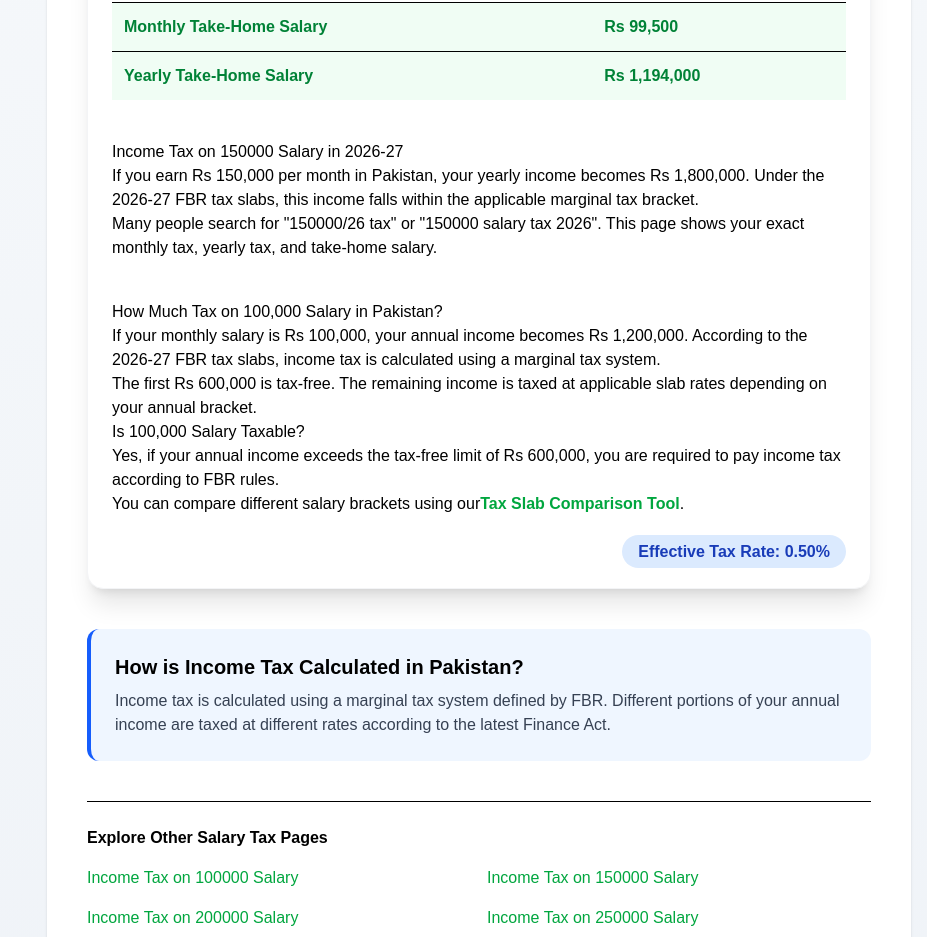
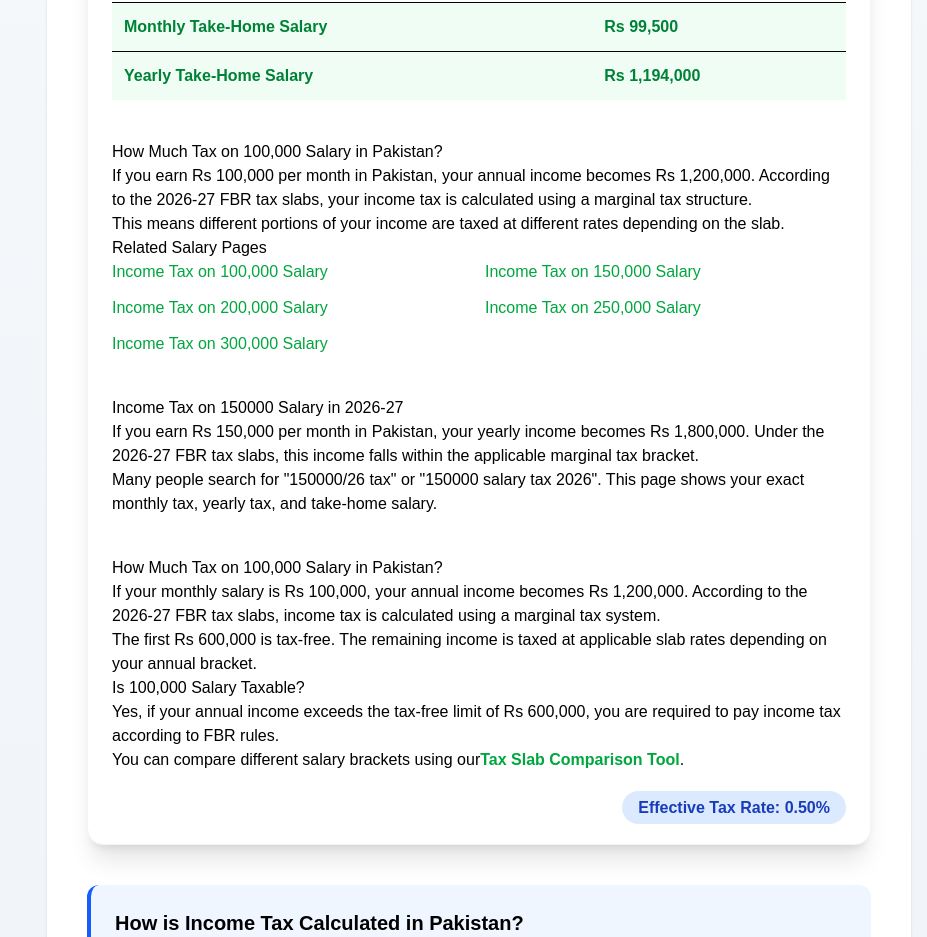
Before and after one commit to muhammadobaid1986/fbrtaxcalculators, a Next.js app: page /salary/100000 in a window 1280 px wide. Shown: the part 854-1791 px from the top of the page, without its empty margins (353-1280 px from the left). Built offline with nearby package versions, Linux system fonts and the light colour scheme.

Commit message:
Added dynamic metadata for salary pages (server component)

```diff
--- a/app/salary/[salary]/page.tsx
+++ b/app/salary/[salary]/page.tsx
@@ -1,5 +1,13 @@
 import { calculateSalaryTax } from "../../lib/tax";
+export async function generateMetadata({ params }: any) {
+  const resolvedParams = await params;
+  const salary = Number(resolvedParams.salary);
 
+  return {
+    title: `Income Tax on ${salary.toLocaleString()} Salary in Pakistan (2026-27)`,
+    description: `Calculate income tax and take-home salary for Rs ${salary.toLocaleString()} per month in Pakistan.`,
+  };
+}
 export default async function Page({ params }: any) {
   const resolvedParams = await params;
   const salaryValue = resolvedParams.salary;
@@ -87,6 +95,33 @@ export default async function Page({ params }: any) {
       </tr>
     </tbody>
   </table>
+
+  <div className="mt-10 prose max-w-none">
+  <h2>How Much Tax on {monthlySalary.toLocaleString()} Salary in Pakistan?</h2>
+
+  <p>
+    If you earn Rs {monthlySalary.toLocaleString()} per month in Pakistan,
+    your annual income becomes Rs {(monthlySalary * 12).toLocaleString()}.
+    According to the 2026-27 FBR tax slabs, your income tax is calculated
+    using a marginal tax structure.
+  </p>
+
+  <p>
+    This means different portions of your income are taxed at different rates
+    depending on the slab.
+  </p>
+
+  <h3>Related Salary Pages</h3>
+
+  <div className="grid grid-cols-2 gap-3 text-green-600 font-medium">
+    {[100000,150000,200000,250000,300000].map((amt) => (
+      <a key={amt} href={`/salary/${amt}`} className="hover:underline">
+        Income Tax on {amt.toLocaleString()} Salary
+      </a>
+    ))}
+  </div>
+</div>
+
   <div className="mt-10 prose max-w-none">
   <h2>Income Tax on 150000 Salary in 2026-27</h2>
 
@@ -196,6 +231,29 @@ export default async function Page({ params }: any) {
     })
   }}
 />
+    <script
+  type="application/ld+json"
+  dangerouslySetInnerHTML={{
+    __html: JSON.stringify({
+      "@context": "https://schema.org",
+      "@type": "FAQPage",
+      "mainEntity": [
+        {
+          "@type": "Question",
+          "name": `How much tax on ${monthlySalary} salary in Pakistan?`,
+          "acceptedAnswer": {
+            "@type": "Answer",
+            "text": `The yearly tax on Rs ${monthlySalary} salary is Rs ${result.yearlyTax}.`
+          }
+        }
+      ]
+    })
+  }}
+
+
+/>
+
+
     </div>
   );
 }
```
